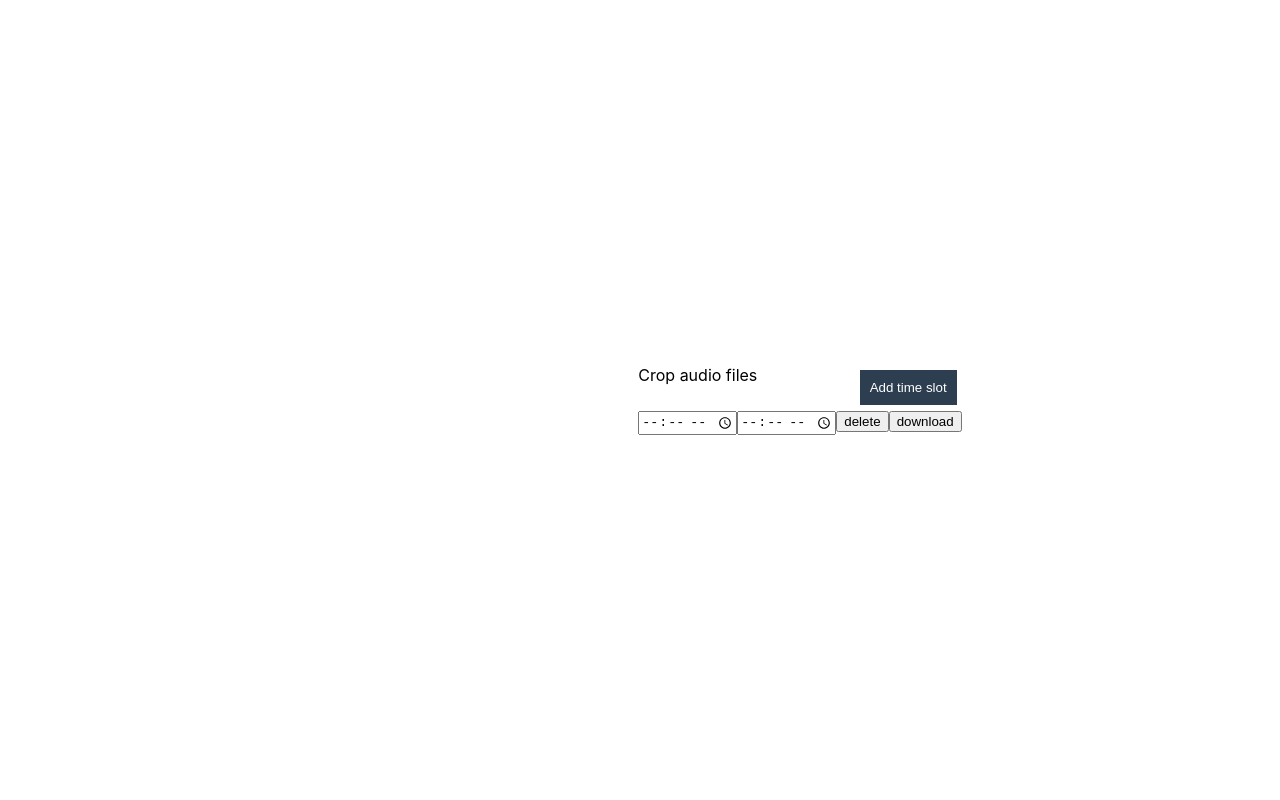
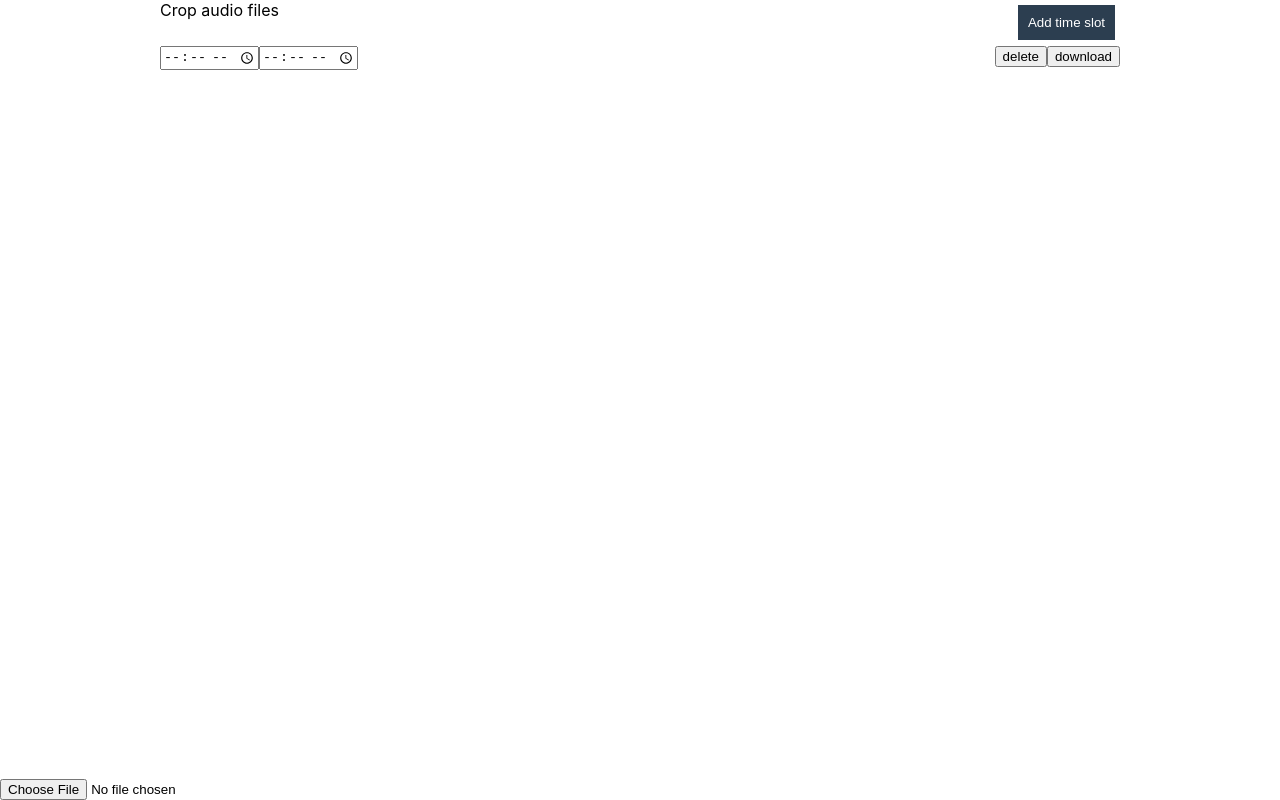
Before and after one commit to Sandip-Z/audio-clipper, a React (Create React App) app: page / in a window 1280 px wide. Built offline with nearby package versions, Linux system fonts and the light colour scheme.

Commit message:
add: input file type which gets us source for audio

```diff
--- a/src/App.css
+++ b/src/App.css
@@ -2,18 +2,22 @@ main {
   width: 100vw;
   height: 100vh;
   display: flex;
-  justify-content: center;
+  flex-direction: column;
   align-items: center;
 }
 
 aside {
-  /* background-color: red; */
-  min-width: 25vw;
+  min-width: 100vw;
+  margin-top: auto;
 }
 
 section {
   /* background-color: aqua; */
-  min-width: 25vw;
+  min-width: 75vw;
+}
+
+.audioInput {
+  width: 100%;
 }
 
 .time-slot-controller {
@@ -57,7 +61,7 @@ section {
     justify-content: flex-start;
   }
   aside {
-    min-width: 75vw;
+    min-width: 100vw;
   }
 
   section {
--- a/src/App.js
+++ b/src/App.js
@@ -9,6 +9,7 @@ function App() {
       to: undefined,
     },
   ]);
+  const [audioSource, setAudioSource] = useState(null);
 
   const renderTimeSlots = (timeSlots || []).map((each) => (
     <div className="timeslots__wrapper">
@@ -47,16 +48,17 @@ function App() {
   };
 
   const deleteTimeSlot = (id) => {
-    console.log(id);
     const newTimeSlot = timeSlots.filter((each) => each.id !== id);
     setTimeSlots(newTimeSlot);
   };
 
+  const handleFileUpload = (e) => {
+    const source = URL.createObjectURL(e.target.files[0]);
+    setAudioSource(source);
+  };
+
   return (
     <main>
-      <aside>
-        <audio src={""} />
-      </aside>
       <section>
         <div className="time-slot-controller">
           <p className="time-slot-controller__title">Crop audio files</p>
@@ -69,6 +71,15 @@ function App() {
         </div>
         <div>{renderTimeSlots}</div>
       </section>
+      <aside>
+        {audioSource ? (
+          <audio controls className="audioInput">
+            <source src={audioSource} />
+          </audio>
+        ) : (
+          <input type="file" onChange={handleFileUpload} accept="audio/*" />
+        )}
+      </aside>
     </main>
   );
 }
--- a/src/index.css
+++ b/src/index.css
@@ -1,13 +1,19 @@
 body {
   margin: 0;
-  font-family: -apple-system, BlinkMacSystemFont, 'Segoe UI', 'Roboto', 'Oxygen',
-    'Ubuntu', 'Cantarell', 'Fira Sans', 'Droid Sans', 'Helvetica Neue',
+  padding: 0;
+  font-family: -apple-system, BlinkMacSystemFont, "Segoe UI", "Roboto", "Oxygen",
+    "Ubuntu", "Cantarell", "Fira Sans", "Droid Sans", "Helvetica Neue",
     sans-serif;
   -webkit-font-smoothing: antialiased;
   -moz-osx-font-smoothing: grayscale;
 }
 
+html {
+  margin: 0;
+  padding: 0;
+}
+
 code {
-  font-family: source-code-pro, Menlo, Monaco, Consolas, 'Courier New',
+  font-family: source-code-pro, Menlo, Monaco, Consolas, "Courier New",
     monospace;
 }
```
